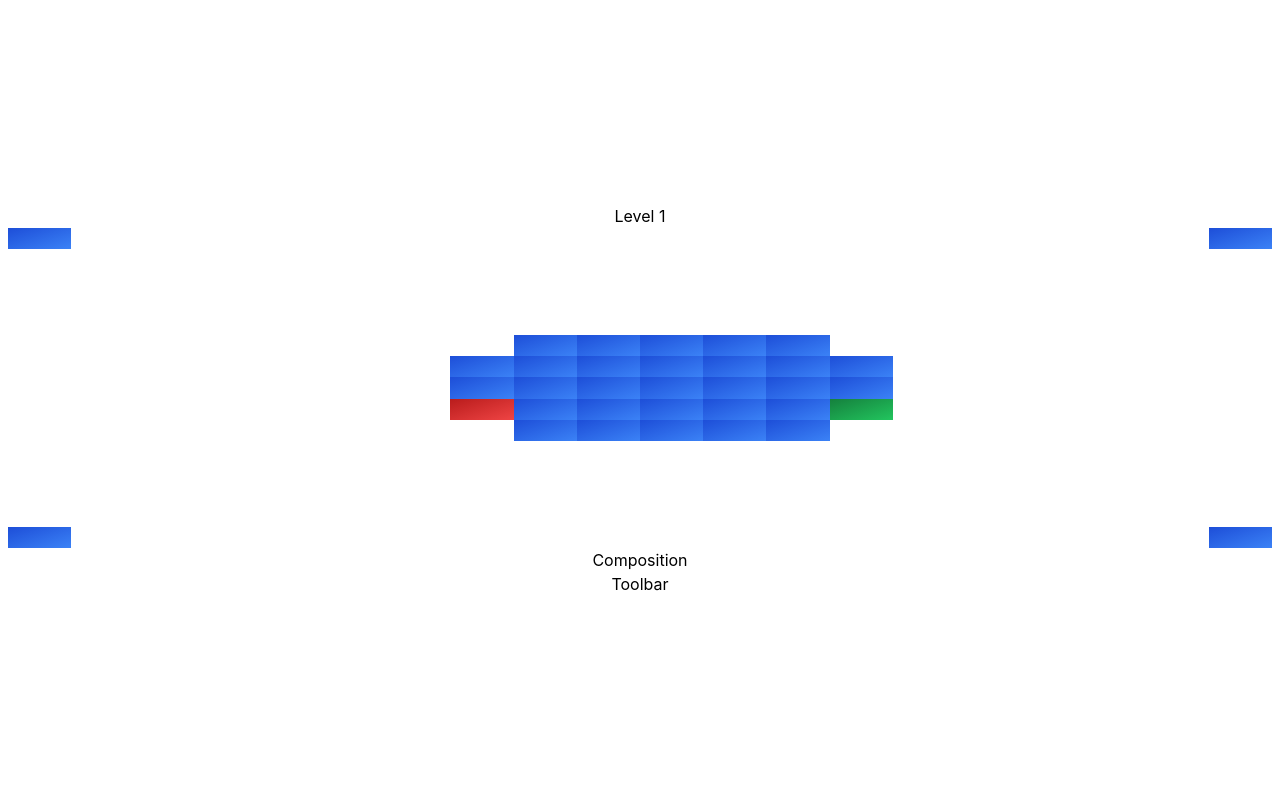
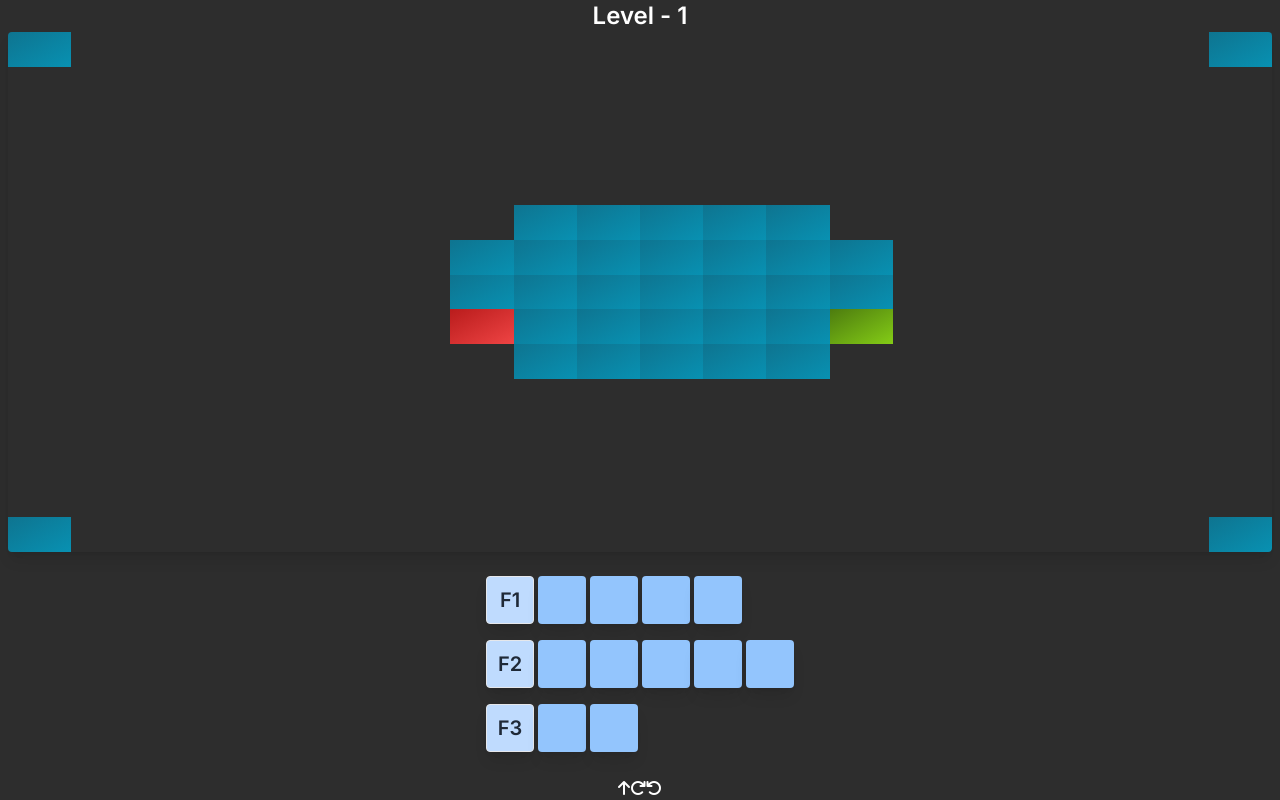
Before and after one commit to 42LeHavre/42LeHavreRoboZZle, a React (Vite) app in the folder src/: page / in a window 1280 px wide. Built offline with nearby package versions, Linux system fonts and the light colour scheme.

Commit message:
+ | Added composition

```diff
--- a/src/index.html
+++ b/src/index.html
@@ -5,6 +5,7 @@
     <link rel="icon" type="image/svg+xml" href="/vite.svg" />
     <meta name="viewport" content="width=device-width, initial-scale=1.0" />
     <title>Vite + Preact</title>
+    <script src="https://kit.fontawesome.com/80245b099a.js" crossorigin="anonymous"></script>
   </head>
   <body>
     <div id="app"></div>
--- a/src/package.json
+++ b/src/package.json
@@ -9,6 +9,7 @@
     "preview": "vite preview"
   },
   "dependencies": {
+    "@fortawesome/fontawesome-svg-core": "^6.5.2",
     "preact": "^10.19.6"
   },
   "devDependencies": {
--- a/src/src/app.jsx
+++ b/src/src/app.jsx
@@ -9,7 +9,7 @@ export function App() {
 
   return (
     <>
-      <div className="w-screen flex flex-col justify-center items-center h-screen">
+      <div className="bg-[#2d2d2d] w-screen flex flex-col justify-center items-center h-screen px-2 text-gray-800">
         <Level level={level} ></Level>
         <Canva></Canva>
         <Composition></Composition>
--- a/src/src/components/Canva.jsx
+++ b/src/src/components/Canva.jsx
@@ -1,5 +1,6 @@
 import React from 'react';
 import '../index.css';
+import { useEffect, useState } from 'preact/hooks';
 
 export function Canva() {
     const level = ["b                  b",
@@ -16,24 +17,33 @@ export function Canva() {
                    "                    ",
                    "                    ",
                    "                    ",
-                   "b                  b"
+                   "b                  b",
   ];
+
+  const [dimension, setDimension] = useState({ width: 0, height: 0 });
+
+  useEffect(() => {
+    const width = level[0].length;
+    const height = level.length;
+    setDimension({width, height});
+  }, []);
 
   function getCellColor(char) {
     if (char.toLowerCase() == 'b')
-        return 'from-blue-700 to-blue-500';
+        return 'from-cyan-700 to-cyan-600';
     else if (char.toLowerCase() == 'r')
         return 'from-red-700 to-red-500';
     else if (char.toLowerCase() == 'g')
-        return 'from-green-700 to-green-500';
+        return 'from-lime-700 to-lime-500';
     else
-        return 'bg-white';
+        return 'dark:bg-[#3e3e3e]';
   }
 
   return (
-    <div className={`grid grid-template gap-0 w-full h-80 px-2`}>
+    <div style={`grid-template-columns: repeat(${dimension.width}, 1fr); grid-template-rows: repeat(${dimension.height}, 1fr); aspect-ratio: ${dimension.width}/${dimension.height};`}
+        className={`shadow-lg grid gap-0 w-full rounded overflow-hidden`}>
         {level.map((line, rowIndex) => (
-            line.substring(0, 20).split("").map((cell, cellIndex) => (
+            line.split("").map((cell, cellIndex) => (
                 <div
                     key={`${rowIndex}-${cellIndex}`}
                     className={`aspect-w-1 aspect-h-1 bg-gradient-to-br ${getCellColor(cell)}`}
--- a/src/src/components/Composition.jsx
+++ b/src/src/components/Composition.jsx
@@ -1,9 +1,83 @@
+import { useState } from 'preact/hooks';
 import React from 'react';
 
 export function Composition() {
+
+  const functions = [
+    [
+      {
+        instruction: "forward",
+        color: null
+      },
+      {
+        instruction: "left",
+        color: "red"
+      },
+      {
+        instruction: "right",
+        color: "blue"
+      },
+      {
+        instruction: "F1",
+        color: "green"
+      }
+    ],
+    [
+      {
+        instruction: "forward",
+        color: null
+      },
+      {
+        instruction: "left",
+        color: "red"
+      },
+      {
+        instruction: "right",
+        color: "blue"
+      },
+      {
+        instruction: "F1",
+        color: "green"
+      },
+      {
+        instruction: "F1",
+        color: "green"
+      },
+
+    ],
+    [
+      {
+        instruction: "forward",
+        color: null
+      },
+      {
+        instruction: "left",
+        color: "red"
+      },
+    ],
+  ];
+
+
+  const [selected, setSelected] = useState(null);
+
+  const handleClick = (keyFun, keyInstr) => {
+    setSelected({keyFun, keyInstr});
+  };
+
   return (
-    <div>
-      Composition
+    <div className="flex-1 w-full flex flex-col items-center">
+      <div className="flex flex-col items-start my-4">
+        {functions.map((fun, keyFun) => (
+          <div style={`grid-template-columns: repeat(${fun.length + 1}, 1fr);`} className="grid my-2 rounded gap-1 font-semibold text-xl">
+            <div className="bg-blue-200 rounded w-12 aspect-square flex items-center justify-center border shadow-lg">F{keyFun + 1}</div>
+            {fun.map((instr, keyInstr) => (
+              <div className={`${selected && selected.keyFun === keyFun && selected.keyInstr === keyInstr ? "border-2 border-white" : ""}
+                rounded w-12 aspect-square flex items-center justify-center bg-blue-300 hover:bg-blue-400 shadow-lg hover:shadow`}
+                onClick={() => handleClick(keyFun, keyInstr)}></div>
+            ))}
+          </div>
+        ))}
+      </div>
     </div>
   );
 }
--- a/src/src/components/Level.jsx
+++ b/src/src/components/Level.jsx
@@ -2,8 +2,8 @@ import React from 'react';
 
 export function Level(props) {
   return (
-    <div>
-      Level {props.level}
+    <div className="text-2xl text-white font-semibold">
+      Level - {props.level}
     </div>
   );
 }
--- a/src/src/components/Toolbar.jsx
+++ b/src/src/components/Toolbar.jsx
@@ -2,8 +2,11 @@ import React from 'react';
 
 export function Toolbar() {
   return (
-    <div>
-        Toolbar
+    <div className=" text-white">
+      <i class="fa-solid fa-arrow-up"></i>
+      <i class="fa-solid fa-arrow-rotate-right"></i>
+      <i class="fa-solid fa-arrow-rotate-left"></i>
+
     </div>
   );
 }
--- a/src/src/index.css
+++ b/src/src/index.css
@@ -1,8 +1,9 @@
+@import url('https://fonts.googleapis.com/css2?family=Inter:wght@100..900&display=swap');
+
 @tailwind base;
 @tailwind components;
 @tailwind utilities;
 
-@import url('https://fonts.googleapis.com/css2?family=Inter:wght@100..900&display=swap');
 
 @layer base {
   html {
```
Also changed, not shown: 1 other file (tests, documents, lock files or other folders).
